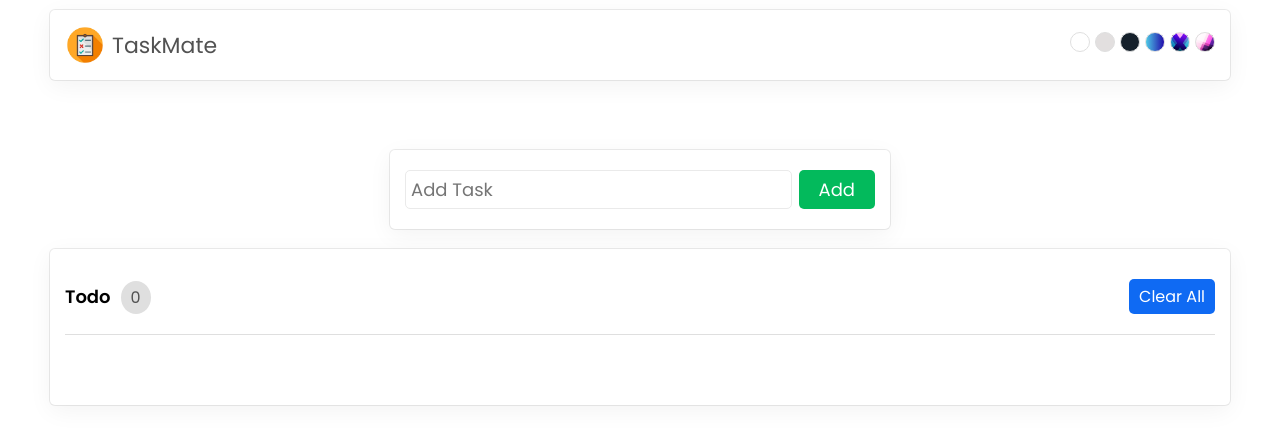
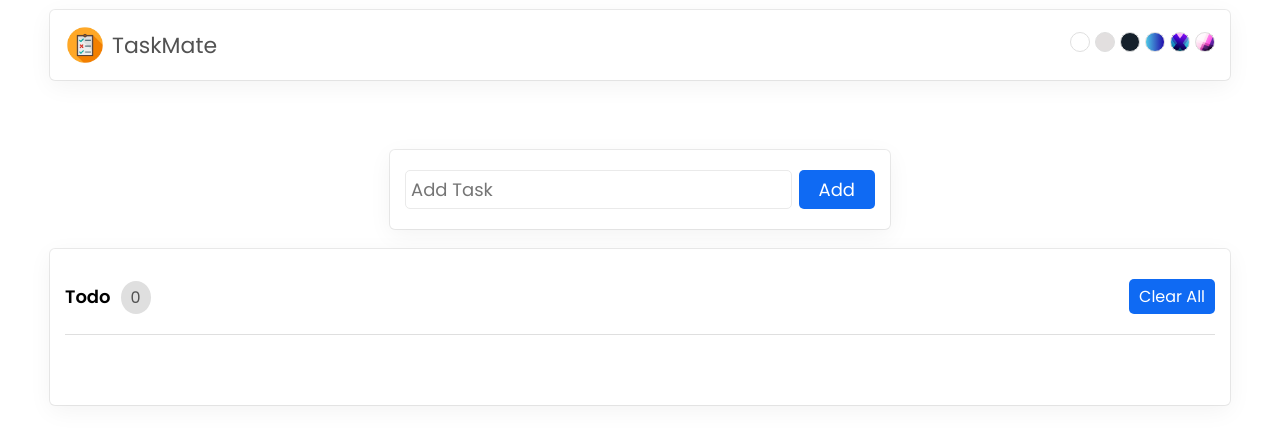
Before and after one commit to Sasi3011/Taskmate, a React (Create React App) app: page / in a window 1280 px wide. Shown: the top 444 px of the page. Built offline with nearby package versions, Linux system fonts and the light colour scheme.

Commit message:
css changes

```diff
--- a/src/App.css
+++ b/src/App.css
@@ -76,7 +76,7 @@ header .themeSelector .activeTheme{
 }
 
 .addTask form button{
-    background-color: #03ba5c;
+    background-color: #0f6af3;
     color: #FFFFFF;
     border: none;
     padding: 5px 20px;
@@ -86,7 +86,7 @@ header .themeSelector .activeTheme{
 }
 
 .addTask form button:hover{
-    background-color: #03b056;
+    background-color: #1061db;
 }
 
 .showTask{
@@ -154,7 +154,7 @@ header .themeSelector .activeTheme{
     width: 350px;
     box-shadow: var(--box-shadow);
     border-radius: 5px;
-    border-left: 5px solid #1365dfaf;
+    border-left: 5px solid #1061db;
 }
 
 .showTask li:hover{
@@ -179,7 +179,7 @@ header .themeSelector .activeTheme{
 
 .showTask i.bi-pencil-square{
     font-size: 18px;
-    color: #1363DF;
+    color: #1061db;
     cursor: pointer;
 }
 
```
